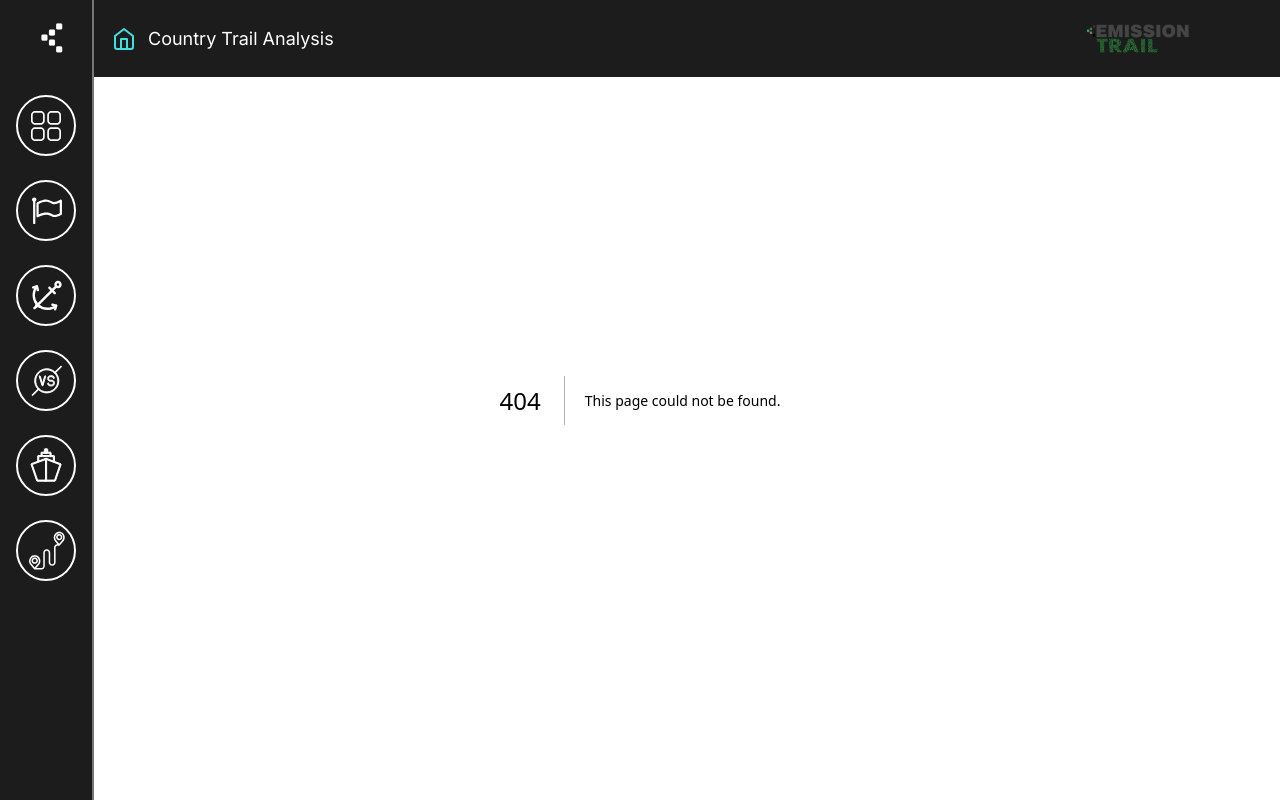
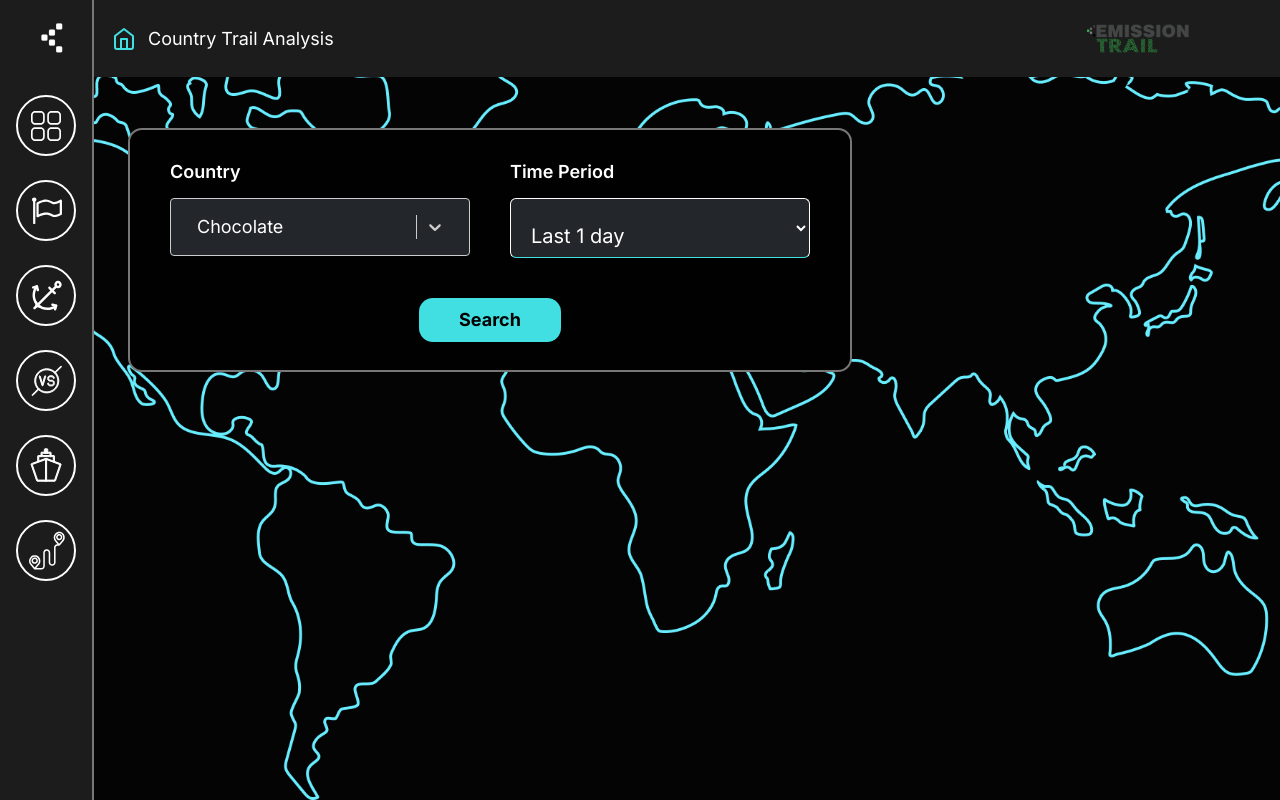
Before and after one commit to vishnubansal001/emmision, a Next.js app: page /analysis in a window 1280 px wide. Before the commit this address had no page. Built offline with nearby package versions, Linux system fonts and the light colour scheme.

Commit message:
added the first page

```diff
--- /dev/null
+++ b/app/analysis/page.jsx
@@ -0,0 +1,109 @@
+"use client";
+
+import React from "react";
+import { useState } from "react";
+import Select from "react-select";
+
+const colourOptions = [
+  { value: "chocolate", label: "Chocolate" },
+  { value: "strawberry", label: "Strawberry" },
+  { value: "vanilla", label: "Vanilla" },
+];
+
+const customStyles = {
+  control: (provided, state) => ({
+    ...provided,
+    paddingLeft: '1rem',
+    paddingRight: '1rem',
+    paddingBottom: '0.5rem',
+    paddingTop: '0.5rem',
+    borderWidth: '1px',
+    outlineStyle: 'none',
+    width: '300px',
+    fontSize: '1.125rem',
+    lineHeight: '1.75rem',
+    background: '#23262b',
+  }),
+  option: (provided, state) => ({
+    ...provided,
+    backgroundColor: state.isSelected ? '#41DFE2' : '#23262b',
+    color: state.isSelected ? '#23262b' : 'white',
+    '&:hover': {
+      backgroundColor: '#41DFE2',
+      color: '#23262b',
+    },
+  }),
+  singleValue: (provided, state) => ({
+    ...provided,
+    color: state.isSelected ? '#23262b' : 'white',
+  }),
+  input: (provided, state) => ({
+    ...provided,
+    color: 'white',
+  }),
+};
+
+const Page = () => {
+  const [selectedOption, setSelectedOption] = useState("");
+  const [selectedCountry, setSelectedCountry] = useState("");
+
+  const handleSelectChange = (event) => {
+    const selectedValue = event.target.value;
+    setSelectedOption(selectedValue);
+    onSelect(selectedValue);
+  };
+  const onCountrySelect = (e) => {
+    const country = e.target.value;
+    setSelectedCountry(country);
+  };
+  return (
+    <div className="w-full min-h-screen bg-[#040404]">
+      <div
+        style={{ backgroundImage: `url(/map.png)` }}
+        className="bg-no-repeat bg-center w-full min-h-screen bg-cover md:px-32 sm:px-24 px-10 pt-[8rem]"
+      >
+        <div className="bg-[#010101] inline-block px-10 py-7 text-white border-2 border-[#777777] rounded-[14px]">
+          <div className="grid md:grid-cols-2 grid-cols-1 flex-col gap-10">
+            <div className="flex flex-col gap-3 justify-start items-start">
+              <p className="text-white md:text-lg text-base font-semibold">
+                Country
+              </p>
+              <Select
+                classNamePrefix="select"
+                defaultValue={colourOptions[0]}
+                isSearchable={true}
+                name="color"
+                className="basic-single"
+                options={colourOptions}
+                styles={customStyles}
+              />
+            </div>
+            <div className="flex flex-col gap-3 justify-start items-start">
+              <p className="text-white md:text-lg text-base font-semibold">
+                Time Period
+              </p>
+              <select
+                id="timeRange"
+                value={selectedOption}
+                onChange={handleSelectChange}
+                className="w-full bg-[#23262b] border-t-white border-r-white border-l-white border-b-[#41DFE2] border rounded-[6px] outline-none pt-6 px-4 pb-2 text-xl"
+              >
+                <option value="Last 1 day">Last 1 day</option>
+                <option value="Last 5 days">Last 5 days</option>
+                <option value="Last 10 days">Last 10 days</option>
+                <option value="Last 30 days">Last 30 days</option>
+              </select>
+            </div>
+          </div>
+          <div className="w-full flex flex-col justify-center items-center pt-10">
+            <button className="bg-[#41DFE2] px-10 text-black text-lg py-2 font-bold rounded-[14px] cursor-pointer transition-all duration-300 ease-in-out hover:scale-105">
+              Search
+            </button>
+          </div>
+        </div>
+      </div>
+    </div>
+  );
+};
+
+export default Page;
--- a/app/page.js
+++ b/app/page.js
@@ -2,6 +2,8 @@ import Image from 'next/image'
 
 export default function Home() {
   return (
-    <></>
+    <div className="px-28 pt-[6rem]">
+      <a href="/analysis" >ana</a>
+    </div>
   )
 }
--- a/package.json
+++ b/package.json
@@ -18,6 +18,7 @@
     "react": "18.2.0",
     "react-dom": "18.2.0",
     "react-icons": "^5.0.1",
+    "react-select": "^5.8.0",
     "tailwindcss": "3.4.1"
   }
 }
```
Also changed, not shown: 1 other file (tests, documents, lock files or other folders).
